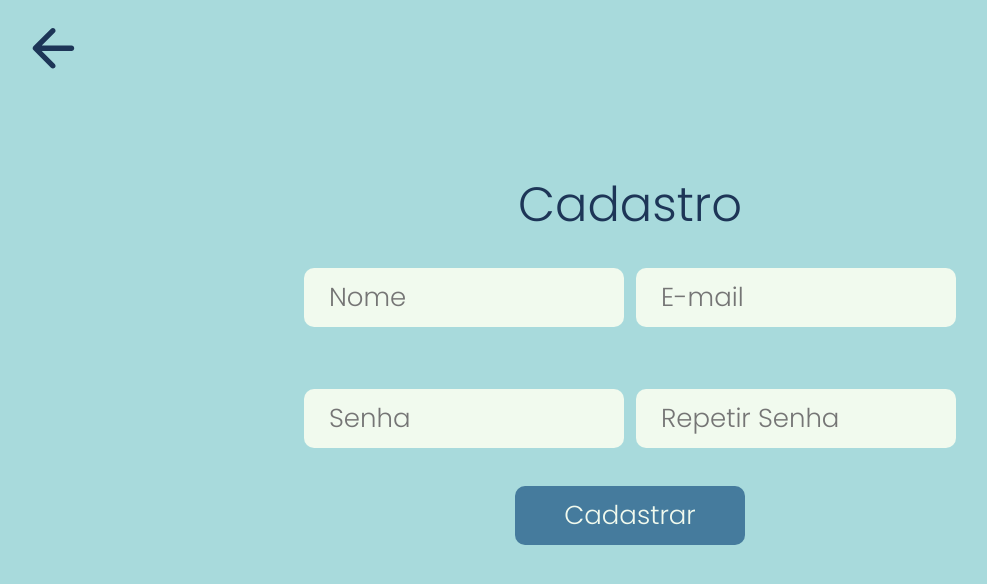
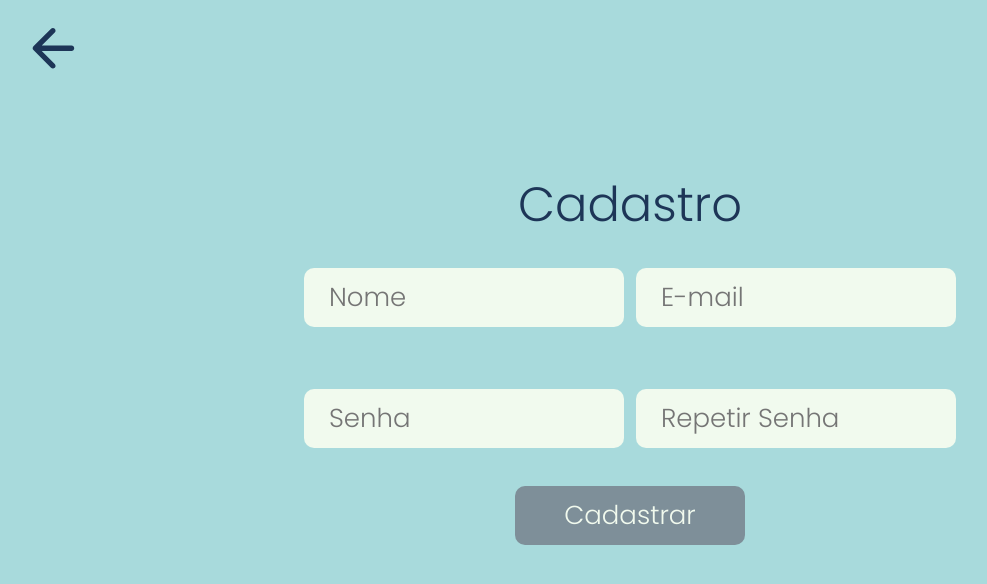
Before and after one commit to danielecassia/capacitacaoReact, a React (Create React App) app in the folder react-app/: page /cadastro in a window 1280 px wide. Shown: the top 584 px of the page, without its empty margins (10-997 px from the left). Built offline with nearby package versions, Linux system fonts and the light colour scheme.

Commit message:
disable register button

```diff
--- a/react-app/src/componentes/cadastro/formCadastro/formCadastro.css
+++ b/react-app/src/componentes/cadastro/formCadastro/formCadastro.css
@@ -33,6 +33,10 @@
   color: #F1FAEE;
 }
 
+.fromCadastro form [type=submit ]:disabled{
+  background-color: #7E8F99;
+}
+
 .fromCadastro form input[type=text]{
   width: 40vh;
 }
@@ -66,8 +70,6 @@
   color: #1D3557;
 }
 
-
-
 .fromCadastro table tr[class=separar]{
   display:block;
   margin-bottom:50px;
--- a/react-app/src/componentes/cadastro/formCadastro/formCadastro.jsx
+++ b/react-app/src/componentes/cadastro/formCadastro/formCadastro.jsx
@@ -1,6 +1,26 @@
 import './formCadastro.css';
+import { useEffect, useRef, useState } from 'react'
+
 
 export default function FormCadastro() {
+
+  const myBtn = useRef(null);
+
+    const [name, setName] = useState('');
+    const [email, setEmail] = useState('');
+    const [password, setPassword] = useState('');
+    const [password2, setPassword2] = useState('');
+
+    useEffect(() => {
+        if( name !== '' && email !== '' && password !== '' && password2 !== '' ){
+            myBtn.current.disabled = false;
+        }else{
+            myBtn.current.disabled = true;
+        }
+    },
+    [name, email, password, password2]
+    )
+
 
   return (
     <div className="fromCadastro">
@@ -9,17 +29,17 @@ export default function FormCadastro() {
       <form action="">
         <table>
           <tr>
-            <td> <input type="text" placeholder="Nome" /> </td>
-            <td> <input type="text" placeholder="E-mail" /> </td>
+            <td> <input type="text" placeholder="Nome" value={ name } onChange={ (e) => setName(e.target.value) } /> </td>
+            <td> <input type="text" placeholder="E-mail" value={ email } onChange={ (e) => setEmail(e.target.value) } /> </td>
           </tr>
           <tr class="separar"></tr>
           <tr>
-            <td> <input type="password" placeholder="Senha" /> </td>
-            <td> <input type="password" placeholder="Repetir Senha" /> </td>
+            <td> <input type="password" placeholder="Senha" value={ password } onChange={ (e) => setPassword(e.target.value) } /> </td>
+            <td> <input type="password" placeholder="Repetir Senha" value={ password2 } onChange={ (e) => setPassword2(e.target.value) } /> </td>
           </tr>
         </table>
 
-        <input type="submit" value="Cadastrar" />
+        <input type="submit" value="Cadastrar" ref={ myBtn } disabled="true"/>
       </form>
     </div>
   )
```
